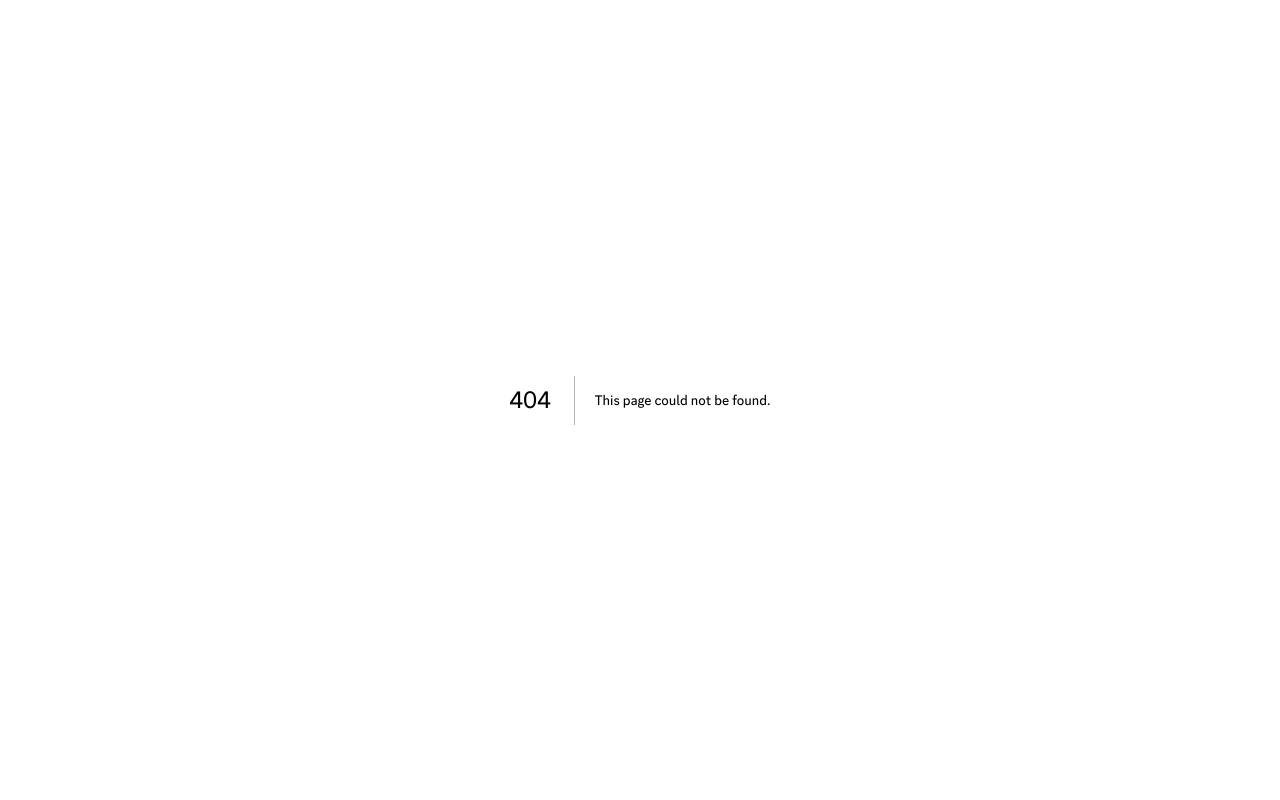
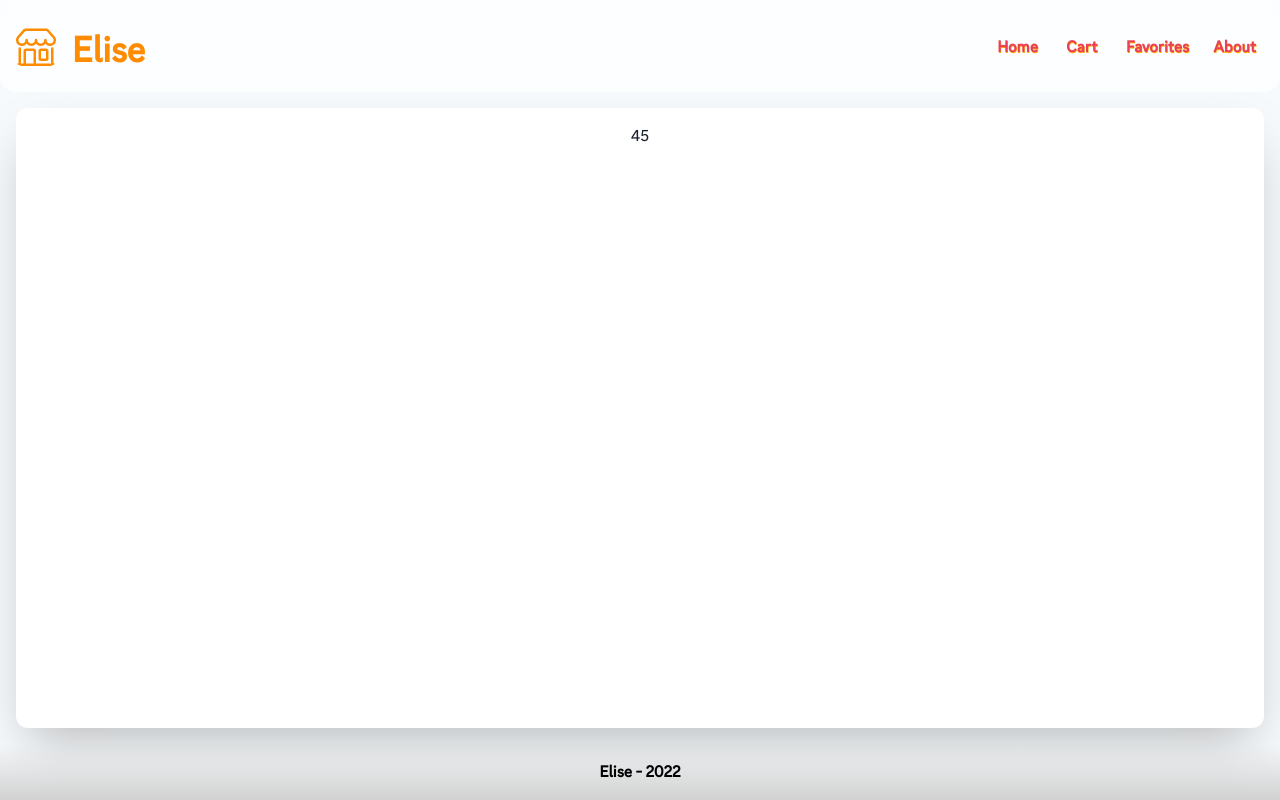
Before and after one commit to onurcagan/ecommerce-site, a Next.js app: page /product/1 in a window 1280 px wide. Before the commit this address had no page. Built offline with nearby package versions, Linux system fonts and the light colour scheme.

Commit message:
added product details page and the component to provide a more detailed explanation of a single product within.

```diff
--- /dev/null
+++ b/pages/product/[id].tsx
@@ -0,0 +1,17 @@
+import { useRouter } from 'next/router'
+import Layout from '../../src/components/Layout'
+import { ScrollToTop } from '../../src/components/ScrollToTop'
+import { ProductDetails } from '../../src/components/ShoppingCart/ProductDetails'
+
+export default function Index() {
+  const router = useRouter()
+  const { id } = router.query
+  const itemId = parseInt(id as string)
+
+  return (
+    <Layout title={'Product Details - Elise'}>
+      <ProductDetails id={itemId} />
+      <ScrollToTop />
+    </Layout>
+  )
+}
--- /dev/null
+++ b/src/components/ShoppingCart/ProductDetails.tsx
@@ -0,0 +1,9 @@
+import { Flex } from '@chakra-ui/react'
+
+export const ProductDetails = ({ id }: { id: number }) => {
+  return (
+    <Flex maxW={{ base: '100%', '2xl': '75%' }} justifyContent='center' alignContent={'center'}>
+      45
+    </Flex>
+  )
+}
```
